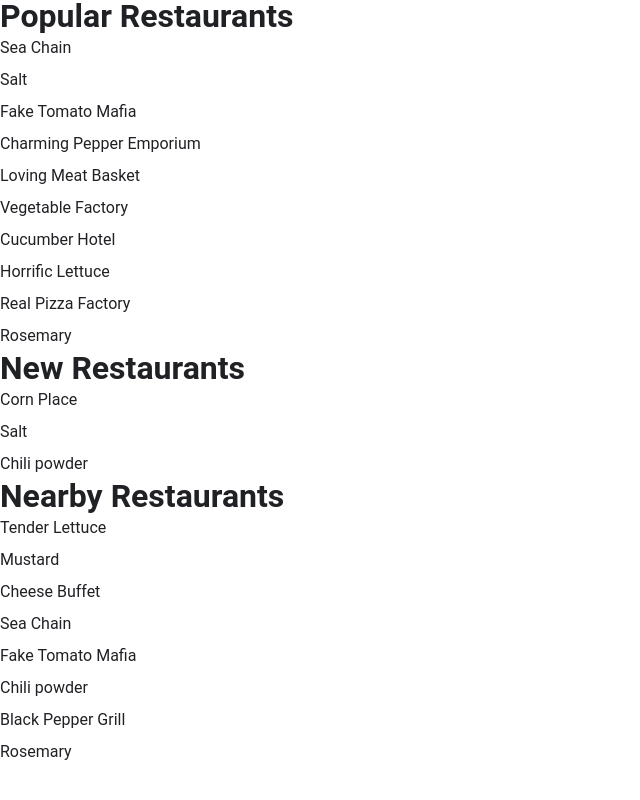
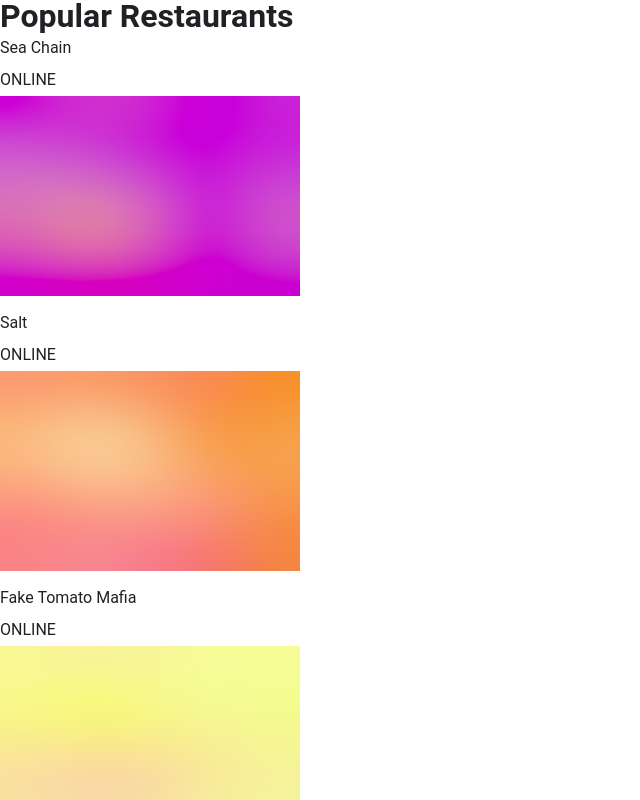
Before and after one commit to AnyaSen/Discovery-page-challenge, a React (Create React App) app: page / in a window 1280 px wide. Shown: the top 800 px of the page, without its empty margins (0-640 px from the left). Built offline with nearby package versions, Linux system fonts and the light colour scheme.

Commit message:
Installed and Implemented blurhash

```diff
--- a/package.json
+++ b/package.json
@@ -6,8 +6,10 @@
     "@testing-library/jest-dom": "^5.11.4",
     "@testing-library/react": "^11.1.0",
     "@testing-library/user-event": "^12.1.10",
+    "blurhash": "^1.1.3",
     "node-sass": "^4.14.1",
     "react": "^17.0.1",
+    "react-blurhash": "^0.1.3",
     "react-dom": "^17.0.1",
     "react-scripts": "4.0.1",
     "typescript": "^3.7.5",
--- a/public/index.html
+++ b/public/index.html
@@ -10,21 +10,10 @@
       content="Web site created using create-react-app"
     />
     <link rel="apple-touch-icon" href="%PUBLIC_URL%/logo192.png" />
-    <!--
-      manifest.json provides metadata used when your web app is installed on a
-      user's mobile device or desktop. See https://developers.google.com/web/fundamentals/web-app-manifest/
-    -->
+
     <link rel="manifest" href="%PUBLIC_URL%/manifest.json" />
-    <!--
-      Notice the use of %PUBLIC_URL% in the tags above.
-      It will be replaced with the URL of the `public` folder during the build.
-      Only files inside the `public` folder can be referenced from the HTML.
 
-      Unlike "/favicon.ico" or "favicon.ico", "%PUBLIC_URL%/favicon.ico" will
-      work correctly both with client-side routing and a non-root public URL.
-      Learn how to configure a non-root public URL by running `npm run build`.
-    -->
-    <title>React App</title>
+    <title>Discovery Page</title>
   </head>
   <body>
     <noscript>You need to enable JavaScript to run this app.</noscript>
--- a/src/components/Restaurant/Restaurant.tsx
+++ b/src/components/Restaurant/Restaurant.tsx
@@ -1,13 +1,23 @@
 import React, { ReactElement } from "react";
+
+import { BlurhashCanvas } from "react-blurhash";
 
 interface Props {
   name: string;
+  blurhash: string;
+  online: boolean;
 }
 
-export default function Restaurant({ name }: Props): ReactElement {
+export default function Restaurant({
+  name,
+  blurhash,
+  online
+}: Props): ReactElement {
   return (
     <div>
       <p>{name} </p>
+      <p>{online ? "ONLINE" : "OFFLINE"}</p>
+      <BlurhashCanvas hash={blurhash} width={300} height={200} punch={1} />
     </div>
   );
 }
--- a/src/components/RestaurantCategoryList/RestaurantCategoryList.tsx
+++ b/src/components/RestaurantCategoryList/RestaurantCategoryList.tsx
@@ -24,7 +24,15 @@ export default function RestaurantCategoryList({
       <h1>{title} </h1>
 
       {restaurantArray.map((restaurant, index) => {
-        return <Restaurant key={index} name={restaurant.name} />;
+        const { name, blurhash, online } = restaurant;
+        return (
+          <Restaurant
+            key={index}
+            name={name}
+            blurhash={blurhash}
+            online={online}
+          />
+        );
       })}
     </div>
   );
--- a/src/pages/DiscoveryPage.tsx
+++ b/src/pages/DiscoveryPage.tsx
@@ -8,11 +8,13 @@ export default function DiscoveryPage(): ReactElement {
   return (
     <div>
       {data.sections.map((categoryInfo, index) => {
+        const { title, restaurants } = categoryInfo;
+
         return (
           <RestaurantCategoryList
             key={index}
-            title={categoryInfo.title}
-            restaurantArray={categoryInfo.restaurants}
+            title={title}
+            restaurantArray={restaurants}
           />
         );
       })}
```
Also changed, not shown: 2 other files (tests, documents, lock files or other folders).
